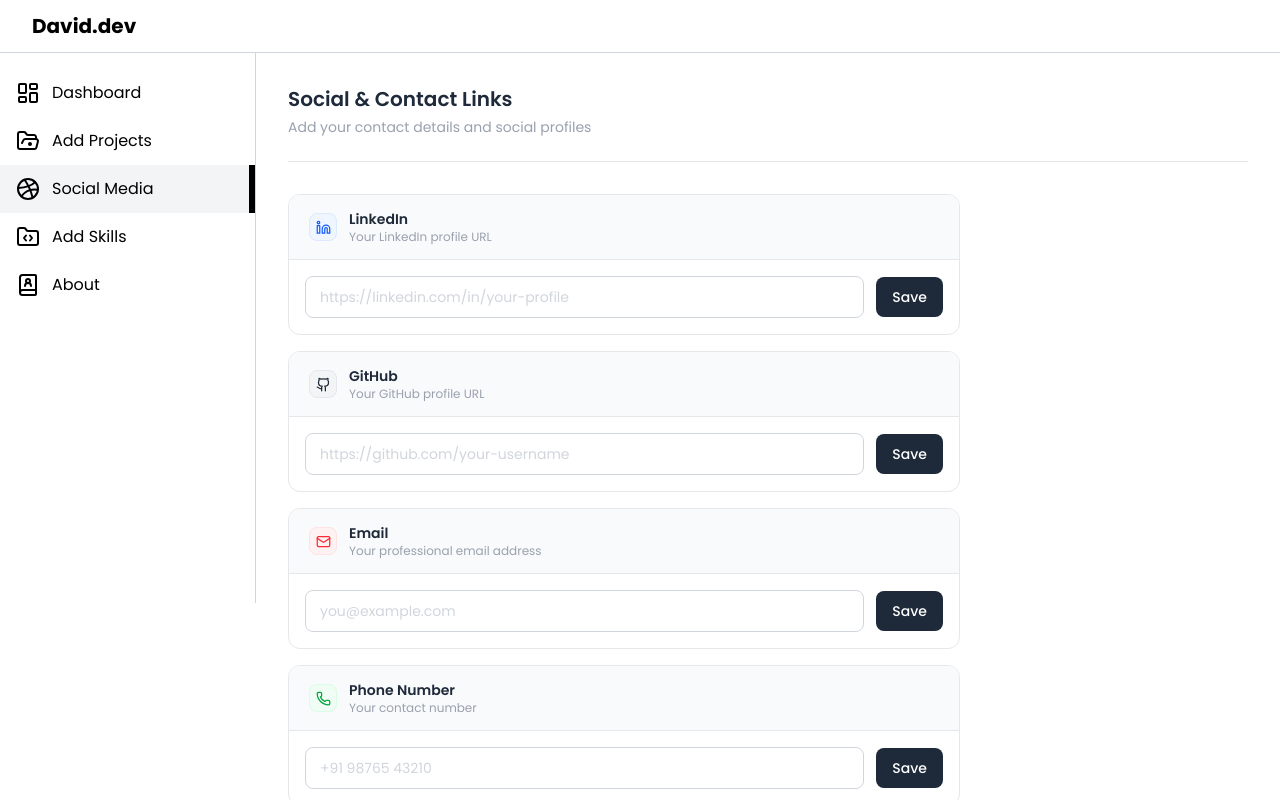
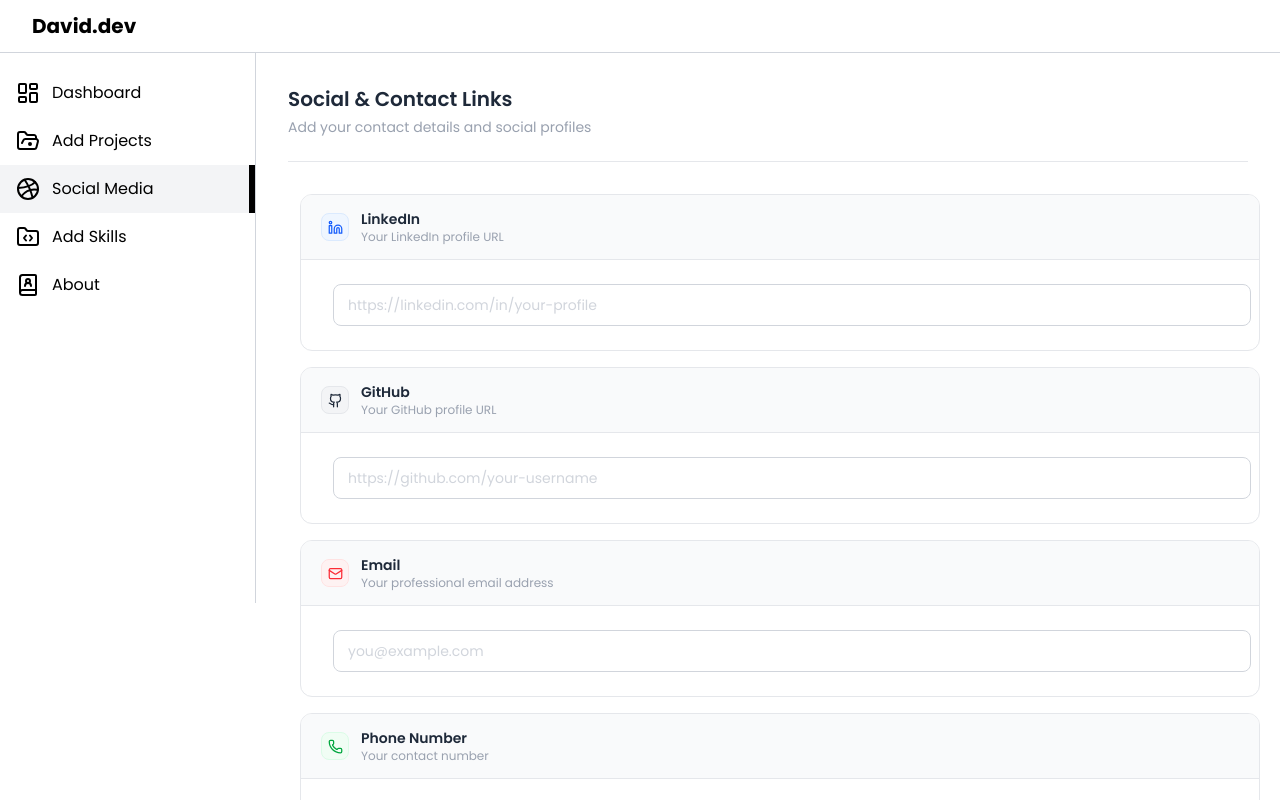
Before and after one commit to DAVID25JAVA/Portfolio_Dashboard, a Next.js app: page /social-media in a window 1280 px wide. Built offline with nearby package versions, Linux system fonts and the light colour scheme; a web font is replaced by a local one.

Commit message:
social-media page done also

```diff
--- a/public/assets.js
+++ b/public/assets.js
@@ -97,7 +97,8 @@ export const projects = [
 
 export const fields = [
   {
-    key: "linkedin",
+    key: "linkedIn",
+    type: "text",
     label: "LinkedIn",
     placeholder: "https://linkedin.com/in/your-profile",
     hint: "Your LinkedIn profile URL",
@@ -108,6 +109,7 @@ export const fields = [
   },
   {
     key: "github",
+    type: "text",
     label: "GitHub",
     placeholder: "https://github.com/your-username",
     hint: "Your GitHub profile URL",
@@ -118,6 +120,7 @@ export const fields = [
   },
   {
     key: "email",
+    type: "email",
     label: "Email",
     placeholder: "you@example.com",
     hint: "Your professional email address",
@@ -127,7 +130,8 @@ export const fields = [
     border: "border-red-100",
   },
   {
-    key: "phone",
+    key: "number",
+    type: "number",
     label: "Phone Number",
     placeholder: "+91 98765 43210",
     hint: "Your contact number",
@@ -138,6 +142,7 @@ export const fields = [
   },
   {
     key: "resume",
+    type: "text",
     label: "Resume Link",
     placeholder: "https://drive.google.com/your-resume",
     hint: "Google Drive, Notion, or any public URL",
@@ -148,6 +153,7 @@ export const fields = [
   },
   {
     key: "address",
+    type: "text",
     label: "Address",
     placeholder: "e.g. New Delhi, India",
     hint: "City, Country or full address",
--- a/src/app/social-media/page.jsx
+++ b/src/app/social-media/page.jsx
@@ -1,7 +1,80 @@
- import React from "react";
+"use client";
+import React, { useState } from "react";
 import { fields } from "../../../public/assets";
+import { useDispatch, useSelector } from "react-redux";
+import API from "@/API/API";
+import Input from "@/components/UI/Input";
+import toast from "react-hot-toast";
+import {
+  setError,
+  setLoading,
+  setSocialMediaData,
+} from "@/features/socialMediaSlice";
+import Loader from "@/components/UI/Loading";
 
 export default function page() {
+  const [socialMedia, setSocialMedia] = useState({
+    linkedIn: "",
+    github: "",
+    email: "",
+    number: "",
+    resume: "",
+    address: "",
+  });
+  const dispatch = useDispatch();
+  const { loading, error } = useSelector((state) => state.social);
+
+  const handleSubmit = async (e) => {
+    e.preventDefault();
+    const payload = {
+      linkedIn: socialMedia?.linkedIn,
+      github: socialMedia?.github,
+      email: socialMedia?.email,
+      number: socialMedia?.number,
+      resume: socialMedia?.resume,
+      address: socialMedia?.address,
+    };
+    if (
+      !socialMedia?.linkedIn ||
+      !socialMedia?.github ||
+      !socialMedia?.email ||
+      !socialMedia?.address ||
+      !socialMedia?.resume ||
+      !socialMedia?.number
+    ) {
+      toast.error("Please enter data !");
+      return;
+    }
+
+    try {
+      dispatch(setLoading(true));
+      const res = await API({
+        method: "POST",
+        url: "/social-media/create",
+        data: payload,
+      });
+      if (res?.success) {
+        dispatch(setSocialMediaData(res?.data));
+        toast.success(res?.message);
+        setSocialMedia({
+          linkedIn: "",
+          github: "",
+          email: "",
+          number: "",
+          resume: "",
+          address: "",
+        });
+        dispatch(setLoading(false));
+      }
+    } catch (error) {
+      console.log(error?.message);
+      dispatch(setLoading(false));
+      dispatch(setError(error?.message));
+    } finally {
+      dispatch(setLoading(false));
+    }
+  };
+
   return (
     <div className="sm:p-8 p-4 bg-white min-h-full">
       {/* Page Header */}
@@ -14,7 +87,8 @@ export default function page() {
         </p>
       </div>
 
-      <div className="max-w-2xl space-y-4">
+      <form onSubmit={handleSubmit} className="flex flex-col gap-2">
+        <div className="w-full max-w-5xl space-y-4 mx-3">
           {fields.map((field) => (
             <div
               key={field.key}
@@ -35,16 +109,20 @@ export default function page() {
                 </div>
               </div>
 
-            {/* Input + Save */}
-            <div className="p-4 flex flex-col sm:flex-row items-end sm:items-center gap-3">
-              <input
-                type="text"
-                placeholder={field.placeholder}
-                className="flex-1 px-3.5 py-2.5 text-sm border border-gray-300 rounded-lg bg-white outline-none focus:ring-2 focus:ring-gray-200 focus:border-gray-400 transition-all placeholder-gray-300 text-gray-700"
+              {/* Input inside the card — FIXED: was outside the card div before */}
+              <div className="px-5 py-3">
+                <Input
+                  className="w-full"
+                  type={field?.type}
+                  placeholder={field?.placeholder}
+                  value={socialMedia[field?.key]}
+                  onChange={(e) =>
+                    setSocialMedia({
+                      ...socialMedia,
+                      [field.key]: e.target.value,
+                    })
+                  }
                 />
-              <button className="px-3 sm:px-4 py-1.5 sm:py-2.5 bg-gray-800 text-white text-sm font-medium rounded-lg hover:bg-gray-700 transition-colors shrink-0">
-                Save
-              </button>
               </div>
             </div>
           ))}
@@ -52,11 +130,15 @@ export default function page() {
           {/* Footer */}
           <div className="flex items-center justify-between pt-2 border-t border-gray-100">
             <p className="text-xs text-gray-400">All fields are optional</p>
-          <button className="px-4 sm:px-6  py-2 sm:py-2.5 bg-gray-800 text-white text-sm font-medium rounded-lg hover:bg-gray-700 transition-colors">
-            Save All Changes
+            <button
+              type="submit"
+              className="px-4 cursor-pointer sm:px-6 py-2 sm:py-2.5 bg-gray-800 text-white text-sm font-medium rounded-lg hover:bg-gray-700 transition-colors"
+            >
+              {loading ? <Loader /> : "Add"}
             </button>
           </div>
         </div>
+      </form>
     </div>
   );
 }
--- a/src/components/UI/Input.jsx
+++ b/src/components/UI/Input.jsx
@@ -1,9 +1,21 @@
-import React from 'react'
-
-function Input() {
+function Input({
+  type = "text",
+  placeholder,
+  value,
+  onChange,
+  name,
+  className = "",
+}) {
   return (
-    <div>Input</div>
-  )
+    <input
+      type={type}
+      name={name}
+      placeholder={placeholder}
+      value={value}
+      onChange={onChange}
+      className={`flex-1 m-3 px-3.5 py-2.5 text-sm border border-gray-300 rounded-lg bg-white outline-none focus:ring-2 focus:ring-gray-200 focus:border-gray-400 transition-all placeholder-gray-300 text-gray-700 ${className}`}
+    />
+  );
 }
 
-export default Input
+export default Input;
--- /dev/null
+++ b/src/features/socialMediaSlice.js
@@ -0,0 +1,24 @@
+import { createSlice } from "@reduxjs/toolkit";
+
+const socialSlice = createSlice({
+  name: "socialmedia",
+  initialState: {
+    loading: false,
+    error: null,
+    socialMediaData: [],
+  },
+  reducers: {
+    setLoading: (state, action) => {
+      state.loading = action.payload;
+    },
+    setError: (state, action) => {
+      state.error = action.payload;
+    },
+    setSocialMediaData: (state, action) => {
+      state.socialMediaData = action.payload;
+    },
+  },
+});
+
+export const { setLoading, setError, setSocialMediaData } = socialSlice.actions;
+export default socialSlice.reducer;
--- a/src/store/store.js
+++ b/src/store/store.js
@@ -1,10 +1,12 @@
 "use client";
 import { configureStore } from "@reduxjs/toolkit";
 import projectSlice from "../features/projectSlice";
+import socialMediaSlice from '../features/socialMediaSlice';
 
 const store = configureStore({
   reducer: {
     project: projectSlice,
+    social:socialMediaSlice
   },
 });
 
```
Lines whose indentation alone changed are shown as unchanged.
